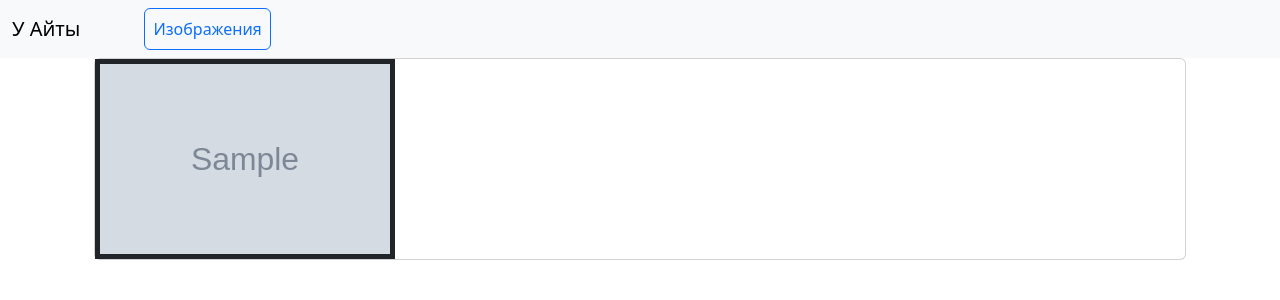
After one commit to AytaDzhivanov1996/django_hw_9, a Django app: page /products/pictures/ in a window 1280 px wide. The commit adds this page. Shown: the top 300 px of the page. Run offline with Django 4.2, Linux system fonts and the light colour scheme; tables that the repository leaves empty hold one stand-in row (values such as "Sample post"); grey boxes marked "Sample" are stand-in pictures.

Commit message:
исправления

```diff
--- a/catalog/models.py
+++ b/catalog/models.py
@@ -6,7 +6,7 @@ NULLABLE = {'blank': True, 'null': True}
 class Product(models.Model):
     product_name = models.CharField(max_length=250, verbose_name='Наименование')
     description = models.TextField(verbose_name='Описание')
-    image = models.ImageField(upload_to='products/', verbose_name='Изображение (превью)', **NULLABLE)
+    image = models.ImageField(upload_to='media/', verbose_name='Изображение (превью)', **NULLABLE)
     category = models.CharField(max_length=250, verbose_name='Категория')
     price = models.FloatField(verbose_name='Цена за покупку')
     creation_date = models.DateTimeField(verbose_name='Дата создания')
--- a/catalog/templates/catalog/includes/main_menu.html
+++ b/catalog/templates/catalog/includes/main_menu.html
@@ -1,8 +1,14 @@
 <nav class="navbar navbar-expand-lg bg-body-tertiary">
   <div class="container-fluid">
     <a class="navbar-brand" href="#">У Айты</a>
-    <button class="navbar-toggler" type="button" data-bs-toggle="collapse" data-bs-target="#navbarNav" aria-controls="navbarNav" aria-expanded="false" aria-label="Toggle navigation">
+    <button class="navbar-toggler" type="button" data-bs-toggle="collapse" data-bs-target="#navbarText" aria-controls="navbarText" aria-expanded="false" aria-label="Toggle navigation">
       <span class="navbar-toggler-icon"></span>
     </button>
+    <div class="collapse navbar-collapse" id="navbarText">
+        <nav class="ms-5">
+            <a class="p-2 btn btn-outline-primary" href="/products/pictures/">Изображения</a>
+        </nav>
+
+    </div>
   </div>
 </nav>
--- /dev/null
+++ b/catalog/templates/catalog/pictures.html
@@ -0,0 +1,14 @@
+{% extends 'catalog/base.html' %}
+{% load mediapath from template_filters %}
+{% block content %}
+ <div class="container">
+  <div class="card">
+    {% for picture in pictures_list %}
+    <div class="photo">
+        <img src="{% mediapath picture.image %}" alt="" border=5 height=200 width=300>
+    </div>
+  </div>
+ </div>
+    {% endfor%}
+
+{% endblock %}
--- a/catalog/templates/catalog/products.html
+++ b/catalog/templates/catalog/products.html
@@ -20,7 +20,7 @@
                 <td>{{ product.id }}</td>
                 <td>{{ product.product_name }}</td>
                 <td>{{ product.description|truncatechars:100 }}</td>
-                <td>{{ product.image }}</td>\
+                <td>{{ product.image }}</td>
                 <td>{{ product.category }}</td>
                 <td>{{ product.price }}</td>
                 <td>{{ product.creation_date }}</td>
--- /dev/null
+++ b/catalog/templatetags/template_filters.py
@@ -0,0 +1,11 @@
+from django.template.defaulttags import register
+
+
+@register.filter(is_safe=True)
+def mediapath(text):
+    return f'/media/{text}'
+
+
+@register.simple_tag
+def mediapath(text):
+    return f'/media/{text}'
--- a/catalog/urls.py
+++ b/catalog/urls.py
@@ -1,12 +1,13 @@
 from django.urls import path
 
 from catalog.apps import CatalogConfig
-from catalog.views import home, contacts, products
+from catalog.views import home, contacts, products, pictures
 
 app_name = CatalogConfig.name
 
 urlpatterns = [
     path('', home),
     path('contacts/', contacts),
-    path('products/', products)
+    path('products/', products),
+    path('products/pictures/', pictures)
 ]
--- a/catalog/views.py
+++ b/catalog/views.py
@@ -15,3 +15,10 @@ def products(request):
         'product_list': Product.objects.all()
     }
     return render(request, 'catalog/products.html', context)
+
+
+def pictures(request):
+    context = {
+        'pictures_list': Product.objects.all()
+    }
+    return render(request, 'catalog/pictures.html', context)
```
Also changed, not shown: catalog/management/commands/fill.py (+4 -4 lines), catalog/migrations/0001_initial.py, catalog/templatetags/__init__.py (added), media/cucumbers.jpg (added), media/peaches.jpg (added), media/rambutan.jpg (added), media/tomatoes.jpg (added).
